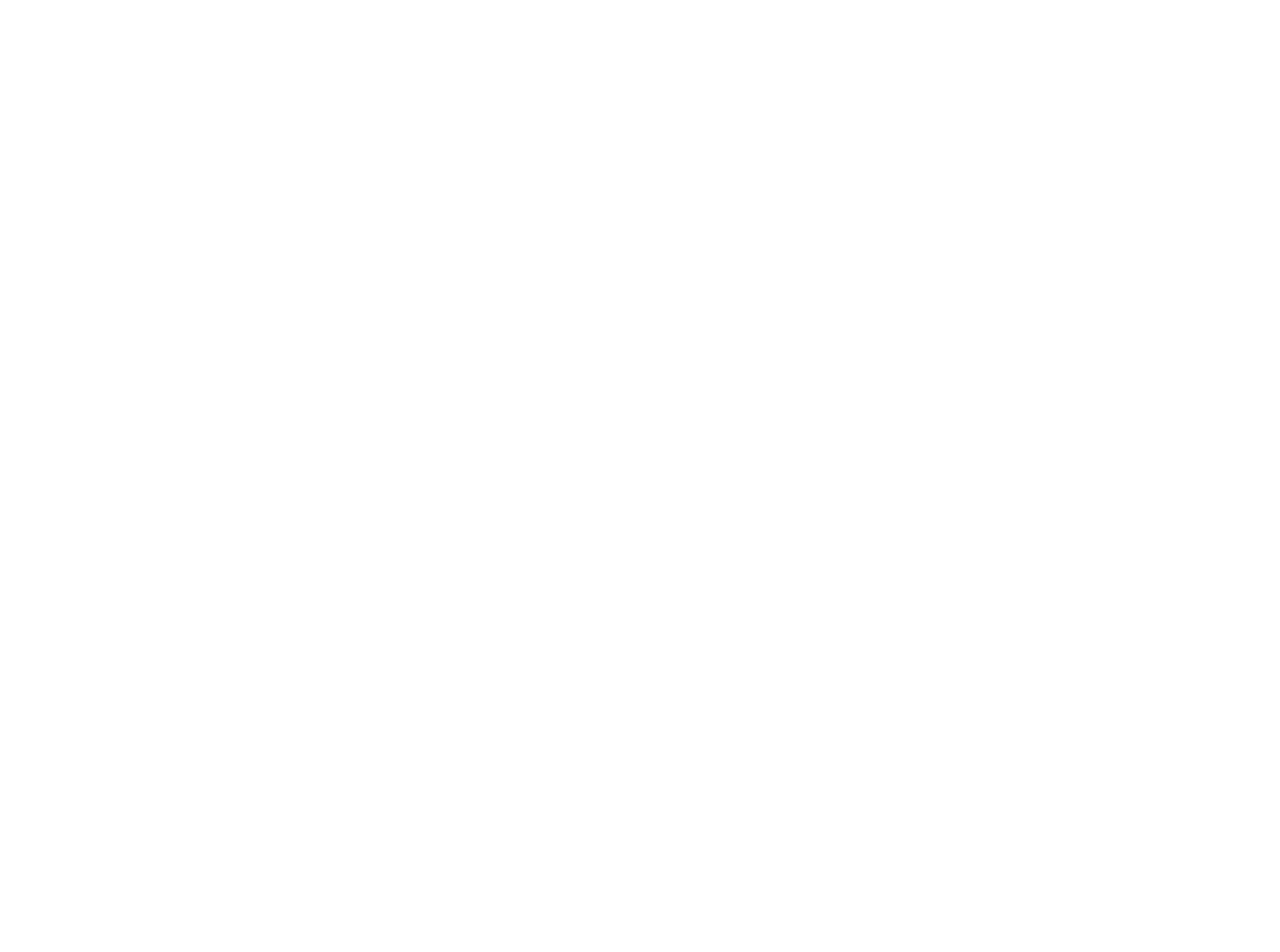
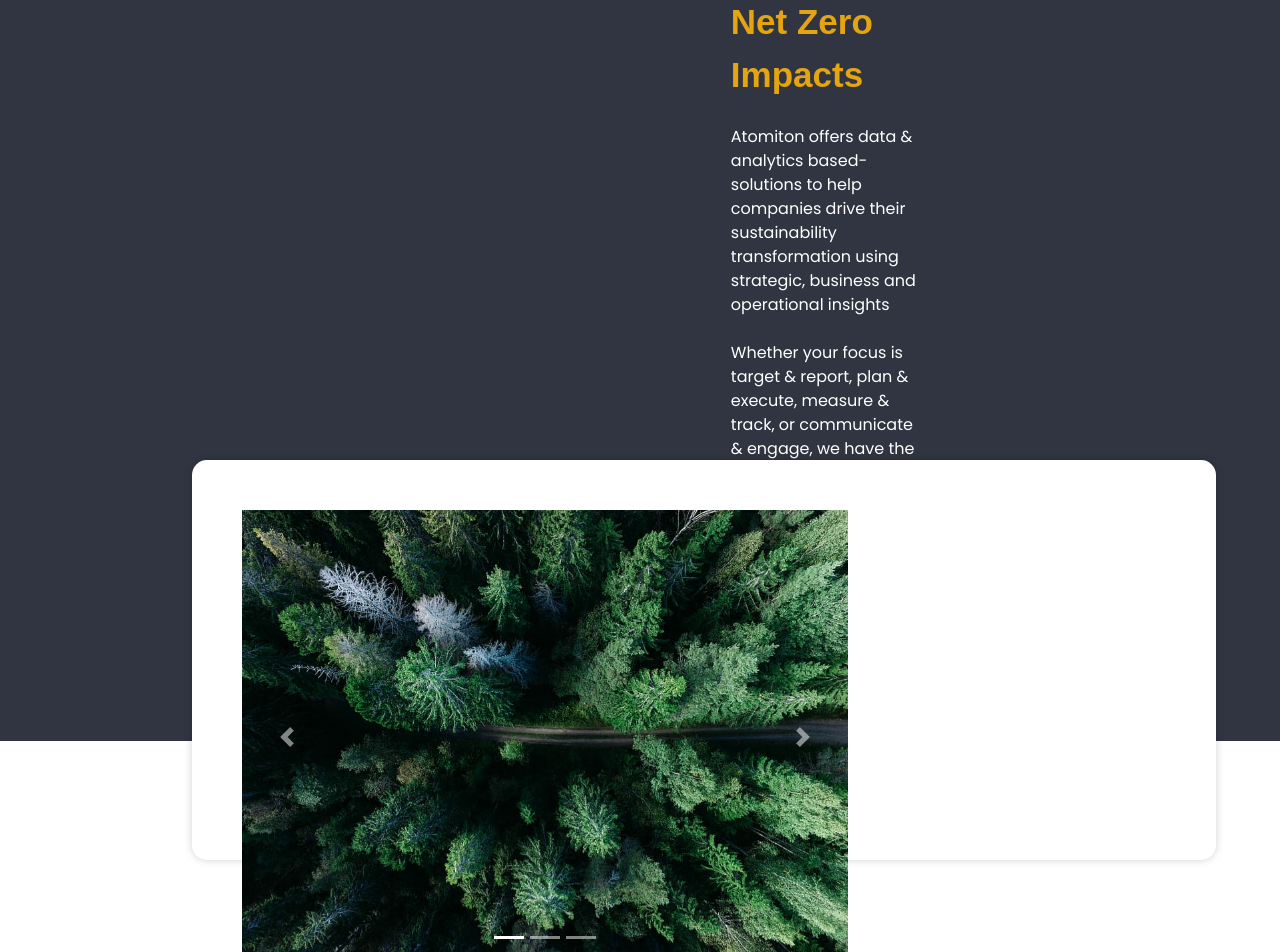
Before and after one commit to quyendangbys/web_desgin, an Angular app: page /home#/home in a window 1280 px wide. Before the commit this address led to /home#/home. Shown: the part 1040-1992 px from the top of the page. Before the commit the page ends 925 px from the top, so only its background shows below. Built offline with nearby package versions, Linux system fonts and the light colour scheme; some icons are missing.

Commit message:
- carousel

```diff
--- a/src/app/home/home.component.html
+++ b/src/app/home/home.component.html
@@ -12,8 +12,8 @@
 </div>
 <div class="body-bg">
     <div class="d-flex flex-column justify-content-center align-items-center h-100">
-        <div class="body-title">Sustainability Impact Solutions </div>
-        <div class="body-title">for Achieving Carbon Neutral Productions</div>
+        <div class="body-bg_title">Sustainability Impact Solutions </div>
+        <div class="body-bg_title">for Achieving Carbon Neutral Productions</div>
         <div class="d-flex flex-column justify-content-center align-items-center py-4">
             <div>We help companies achieve sustainability targets</div>
             <div>by discovering insights from operational and emissions data</div>
@@ -105,21 +105,78 @@
         </ul>
     </div>
 </div>
+<div class="body-book">
+    <div class="row h-100">
+        <div class="col-7"></div>
+        <div class="col d-flex flex-column">
+            <div class="body-book_title">Data Driven</div>
+            <div class="body-book_title">Net Zero Impacts</div>
+            <div class="mt-4 body-book_sub-title">Atomiton offers data & analytics based-solutions to help companies drive their sustainability transformation using
+                strategic, business and operational insights</div>
+            <div class="mt-4 body-book_sub-title">Whether your focus is target & report, plan & execute, measure & track, or communicate & engage, we have the tools
+                and solutions to make your journey data-driven and insight-based</div>
+        </div>
+    </div>
+</div>
+<div class="body-card">
+    <div class="row">
+        <div class="col-8">
+            <div id="carouselExampleIndicators" class="carousel slide" data-ride="carousel">
+                <ol class="carousel-indicators">
+                    <li data-target="#carouselExampleIndicators" data-slide-to="0" class="active"></li>
+                    <li data-target="#carouselExampleIndicators" data-slide-to="1"></li>
+                    <li data-target="#carouselExampleIndicators" data-slide-to="2"></li>
+                </ol>
+                <div class="carousel-inner">
+                    <div class="carousel-item active">
+                        <img class="d-block w-100" src="/assets/images/forest.jpg" alt="First slide">
+                    </div>
+                    <div class="carousel-item">
+                        <img class="d-block w-100" src="/assets/images/logo_black.png" alt="Second slide">
+                    </div>
+                    <div class="carousel-item">
+                        <img class="d-block w-100" src="/assets/images/logo.png" alt="Third slide">
+                    </div>
+                </div>
+                <a class="carousel-control-prev" href="#carouselExampleIndicators" role="button" data-slide="prev">
+                    <span class="carousel-control-prev-icon" aria-hidden="true"></span>
+                    <span class="sr-only">Previous</span>
+                </a>
+                <a class="carousel-control-next" href="#carouselExampleIndicators" role="button" data-slide="next">
+                    <span class="carousel-control-next-icon" aria-hidden="true"></span>
+                    <span class="sr-only">Next</span>
+                </a>
+            </div>
+        </div>
+        <div class="col">
 
+        </div>
+    </div>
+</div>
+
+
+
+
+<div class="footer">
     <div>
         Data Driven Net Zero Impact
 
-    Atomiton offers data & analytics based-solutions to help companies drive their sustainability transformation using strategic, business and operational insights.
+        Atomiton offers data & analytics based-solutions to help companies drive their sustainability transformation using
+        strategic, business and operational insights.
 
-    Whether your focus is target & report, plan & execute, measure & track, or communicate & engage, we have the tools and solutions to make your journey data-driven and insight-based.
+        Whether your focus is target & report, plan & execute, measure & track, or communicate & engage, we have the tools
+        and solutions to make your journey data-driven and insight-based.
     </div>
 
     <div>
         Target & Report
 
-    Atomiton offers data & analytics based-solution to help companies drive their sustainability transformation using strategic, business and operational insights.
+        Atomiton offers data & analytics based-solution to help companies drive their sustainability transformation using
+        strategic, business and operational insights.
 
-    Whether your focus is target & report, plan & execute, measure & track, or communicate & engage, we have the tools and solutions to make your journey data-driven and insight-based.
+        Whether your focus is target & report, plan & execute, measure & track, or communicate & engage, we have the tools
+        and solutions to make your journey data-driven and insight-based.
 
         Find out how A-stack and Emission Data Automation can help.
     </div>
+</div>
--- a/src/app/home/home.component.scss
+++ b/src/app/home/home.component.scss
@@ -11,7 +11,7 @@
     background-position: center;
     width: 100%;
     height: 600px;
-    .body-title {
+    .body-bg_title {
         font-size: 35px;
         font-weight: 600;
         font-family: sans-serif;
@@ -23,6 +23,48 @@
         height: 42px;
         font-size: 14px;
     }
+}
+.body-book {
+  // background-image: url("/assets/images/forest.jpg");
+  // // color: white;
+  // // background-size: auto 100%;
+  // background-size: cover;
+  // background-repeat: no-repeat;
+  // background-position: center;
+  background-color: #303541;
+  width: 100%;
+  height: 1000px;
+  padding: 0 200px;
+//   position: relative;
+    .col {
+        padding-right: 176px;
+        margin-top: 150px;
+    }
+    .body-book_title {
+            color: #e5a511;
+            font-size: 35px;
+            font-weight: 600;
+            font-family: sans-serif;
+        }
+    .body-book_sub-title {
+        color: white;
+    }
+}
+
+.body-card {
+    background-color: white;
+    border-radius: 15px;
+    width: 80%;
+    height: 400px;
+    position: absolute;
+    top: 1500px;
+    left: 192px;
+    box-shadow: 0px 0px 9px 0px #0000002e;
+    padding: 50px;
+}
+
+.footer {
+    margin-top: 500px;
 }
 
 .logo {
```
Lines whose indentation alone changed are shown as unchanged.
